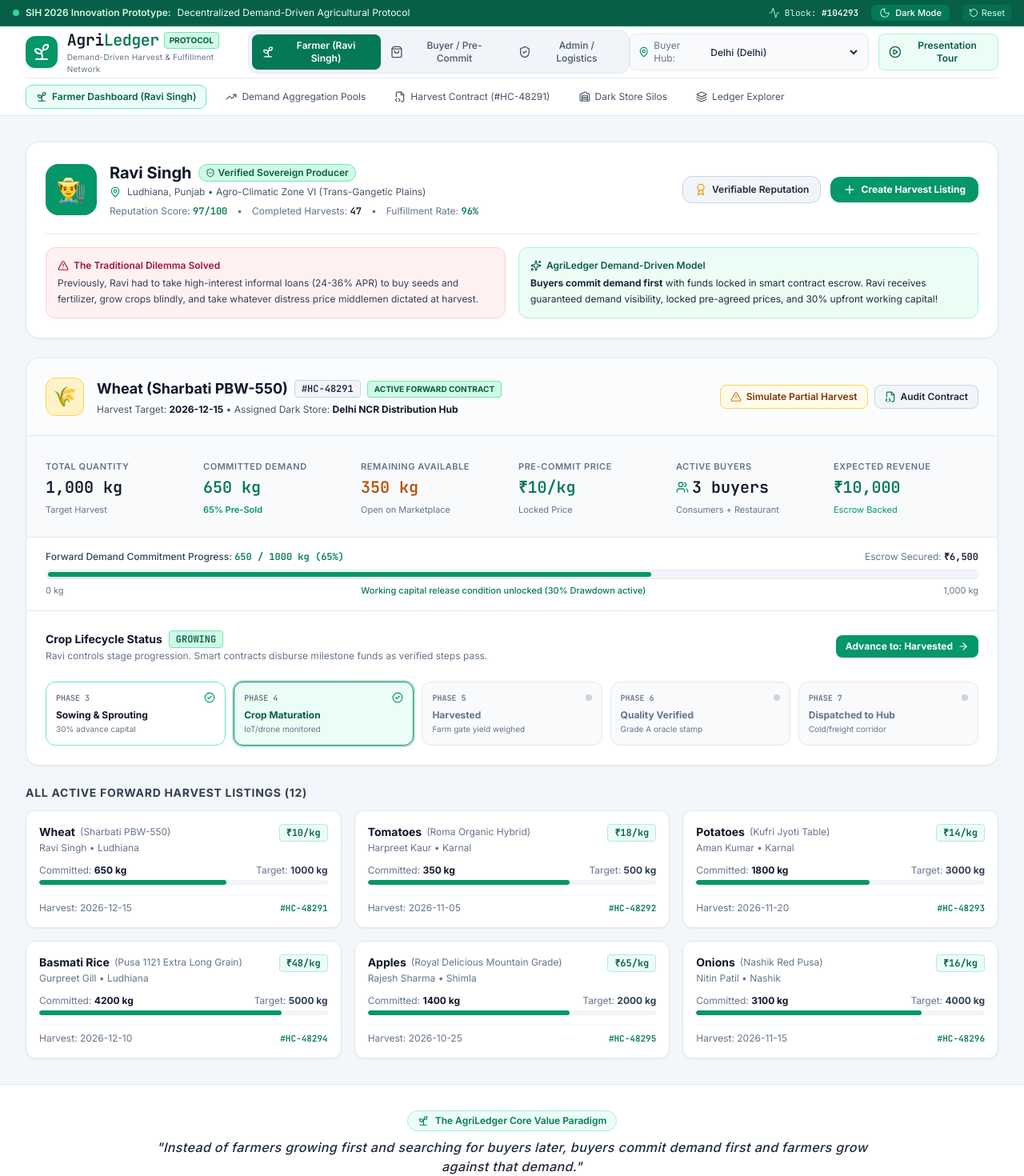
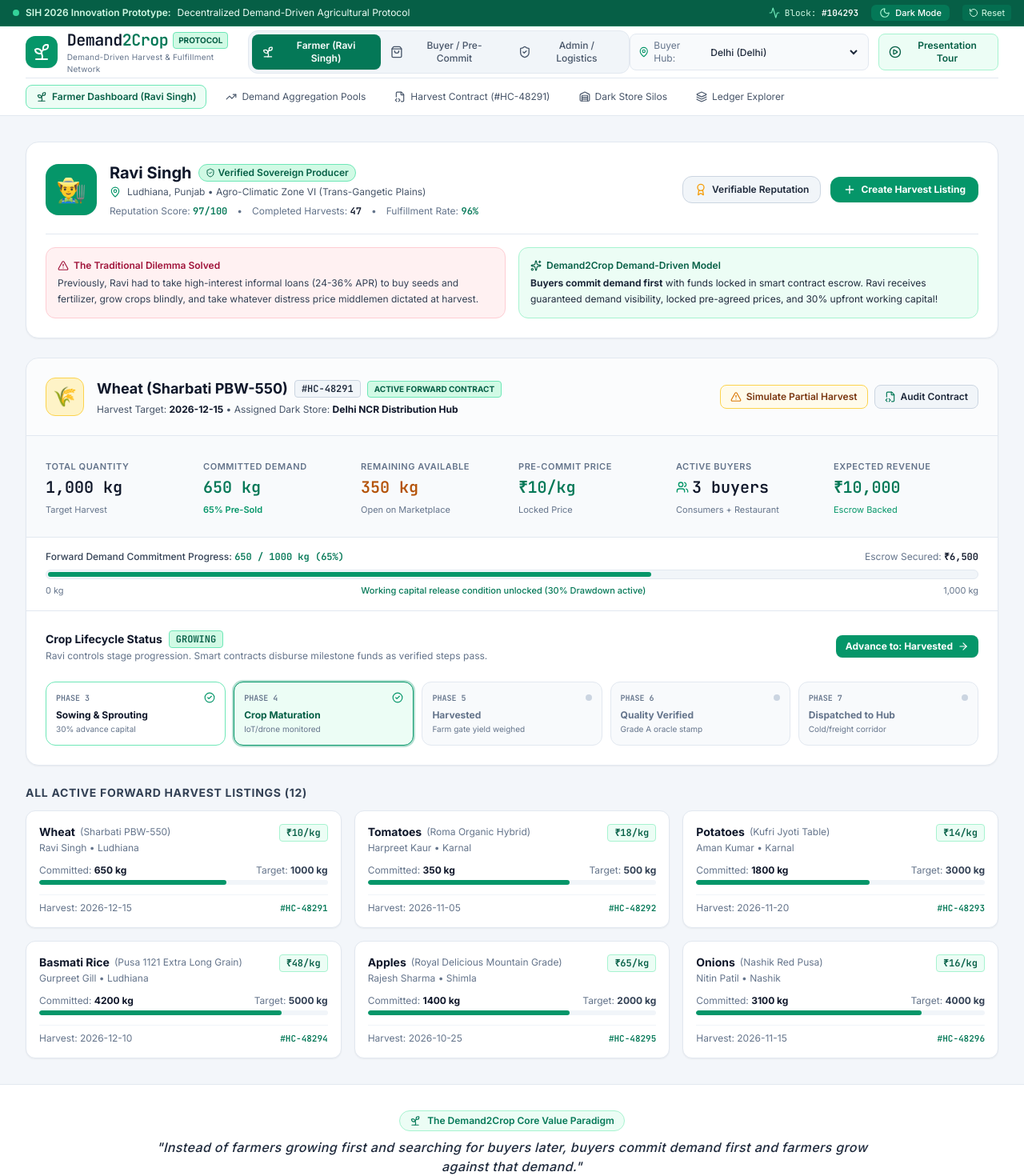
Before and after one commit to madhavgairola/Demand2Crop, a React (Vite) app: page / in a window 1280 px wide. Shown: the top 1470 px of the page at 80% size. Built offline with nearby package versions, Linux system fonts and the light colour scheme.

Commit message:
chore: rename platform from AgriLedger to Demand2Crop across entire codebase

```diff
--- a/package.json
+++ b/package.json
@@ -1,5 +1,5 @@
 {
-  "name": "sih-proj-2026",
+  "name": "demand2crop",
   "private": true,
   "version": "0.0.0",
   "type": "module",
--- a/src/App.tsx
+++ b/src/App.tsx
@@ -66,7 +66,7 @@ const MainApp: React.FC = () => {
         <div className="max-w-4xl mx-auto">
           <div className="inline-flex items-center space-x-2 text-xs font-semibold text-emerald-700 dark:text-emerald-400 px-3 py-1 rounded-full bg-emerald-50 dark:bg-emerald-950/40 border border-emerald-200 dark:border-emerald-900/60 mb-2">
             <Sprout className="w-3.5 h-3.5" />
-            <span>The AgriLedger Core Value Paradigm</span>
+            <span>The Demand2Crop Core Value Paradigm</span>
           </div>
           <blockquote className="text-sm sm:text-base font-medium text-slate-800 dark:text-slate-200 italic tracking-wide">
             "Instead of farmers growing first and searching for buyers later, buyers commit demand first and farmers grow against that demand."
--- a/src/components/blockchain/BlockchainExplorer.tsx
+++ b/src/components/blockchain/BlockchainExplorer.tsx
@@ -25,7 +25,7 @@ export const BlockchainExplorer: React.FC = () => {
       <div className="bg-white dark:bg-slate-900 border border-slate-200 dark:border-slate-800 rounded-2xl p-6 shadow-sm space-y-2 transition-colors duration-150">
         <div className="flex items-center space-x-2">
           <Layers className="w-6 h-6 text-emerald-600 dark:text-cyan-400" />
-          <h2 className="text-xl font-bold text-slate-900 dark:text-white">AgriLedger Distributed Ledger Explorer</h2>
+          <h2 className="text-xl font-bold text-slate-900 dark:text-white">Demand2Crop Distributed Ledger Explorer</h2>
         </div>
         <p className="text-xs text-slate-600 dark:text-slate-400 max-w-3xl">
           Zero-Knowledge Proof & EVM consensus layer recording forward crop commitments, non-custodial escrow balances,
--- a/src/components/checkout/CommitmentTxModal.tsx
+++ b/src/components/checkout/CommitmentTxModal.tsx
@@ -233,7 +233,7 @@ export const CommitmentTxModal: React.FC<CommitmentTxModalProps> = ({
 
             <div className="space-y-1.5">
               <h4 className="text-lg font-bold text-slate-900 dark:text-white">Executing Distributed Ledger Escrow</h4>
-              <p className="text-xs text-slate-500 dark:text-slate-400">Interacting with AgriLedger EVM Consensus Node...</p>
+              <p className="text-xs text-slate-500 dark:text-slate-400">Interacting with Demand2Crop EVM Consensus Node...</p>
             </div>
 
             {/* Stepper Progress */}
--- a/src/components/contract/HarvestContractView.tsx
+++ b/src/components/contract/HarvestContractView.tsx
@@ -107,7 +107,7 @@ export const HarvestContractView: React.FC = () => {
 
           <div className="space-y-1">
             <span className="text-[10px] text-slate-500 dark:text-slate-400 uppercase font-sans font-semibold">Consensus Network</span>
-            <p className="text-slate-900 dark:text-white text-[11px]">AgriLedger Rollup (L2 EVM)</p>
+            <p className="text-slate-900 dark:text-white text-[11px]">Demand2Crop Rollup (L2 EVM)</p>
           </div>
 
           <div className="space-y-1">
--- a/src/components/farmer/FarmerDashboard.tsx
+++ b/src/components/farmer/FarmerDashboard.tsx
@@ -118,7 +118,7 @@ export const FarmerDashboard: React.FC = () => {
           <div className="bg-emerald-50 dark:bg-emerald-950/40 p-3.5 rounded-xl border border-emerald-200 dark:border-emerald-800/50">
             <span className="font-semibold text-emerald-800 dark:text-emerald-400 flex items-center space-x-1.5 mb-1">
               <Sparkles className="w-3.5 h-3.5" />
-              <span>AgriLedger Demand-Driven Model</span>
+              <span>Demand2Crop Demand-Driven Model</span>
             </span>
             <p className="text-slate-800 dark:text-slate-300 leading-relaxed">
               <strong>Buyers commit demand first</strong> with funds locked in smart contract escrow. Ravi receives guaranteed demand visibility, locked pre-agreed prices, and 30% upfront working capital!
--- a/src/components/layout/Navbar.tsx
+++ b/src/components/layout/Navbar.tsx
@@ -97,7 +97,7 @@ export const Navbar: React.FC = () => {
             <div>
               <div className="flex items-center space-x-1.5">
                 <span className="text-xl font-bold tracking-tight text-slate-900 dark:text-white font-mono">
-                  Agri<span className="text-emerald-700 dark:text-emerald-400">Ledger</span>
+                  Demand<span className="text-emerald-700 dark:text-emerald-400">2Crop</span>
                 </span>
                 <span className="text-[10px] font-bold uppercase px-1.5 py-0.5 rounded bg-emerald-100 text-emerald-800 border border-emerald-300 dark:bg-emerald-900/50 dark:text-emerald-300 dark:border-emerald-700/50">
                   Protocol
--- a/src/components/logistics/LogisticsView.tsx
+++ b/src/components/logistics/LogisticsView.tsx
@@ -43,7 +43,7 @@ export const LogisticsView: React.FC = () => {
           </h2>
         </div>
         <p className="text-xs text-slate-600 dark:text-slate-400 max-w-3xl">
-          Agricultural produce cannot be shipped indiscriminately like consumer electronics. AgriLedger evaluates
+          Agricultural produce cannot be shipped indiscriminately like consumer electronics. Demand2Crop evaluates
           crop shelf-life, cold-chain temperature thresholds, and highway freight transit hours to enforce feasible routes and dynamic logistics pricing.
         </p>
       </div>
```
Also changed, not shown: index.html (+1 -1 lines), 2 other files (tests, documents, lock files or other folders).
